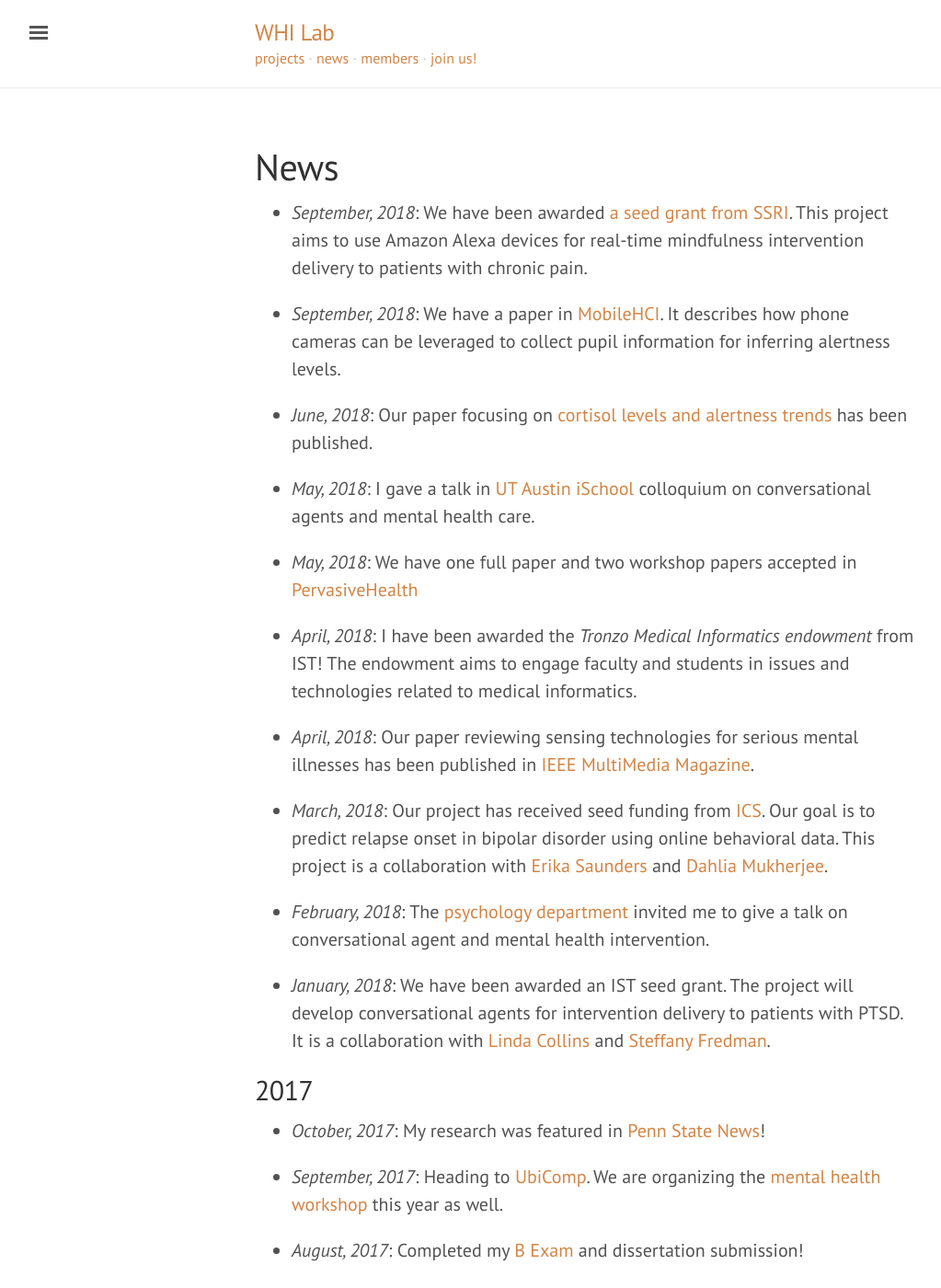
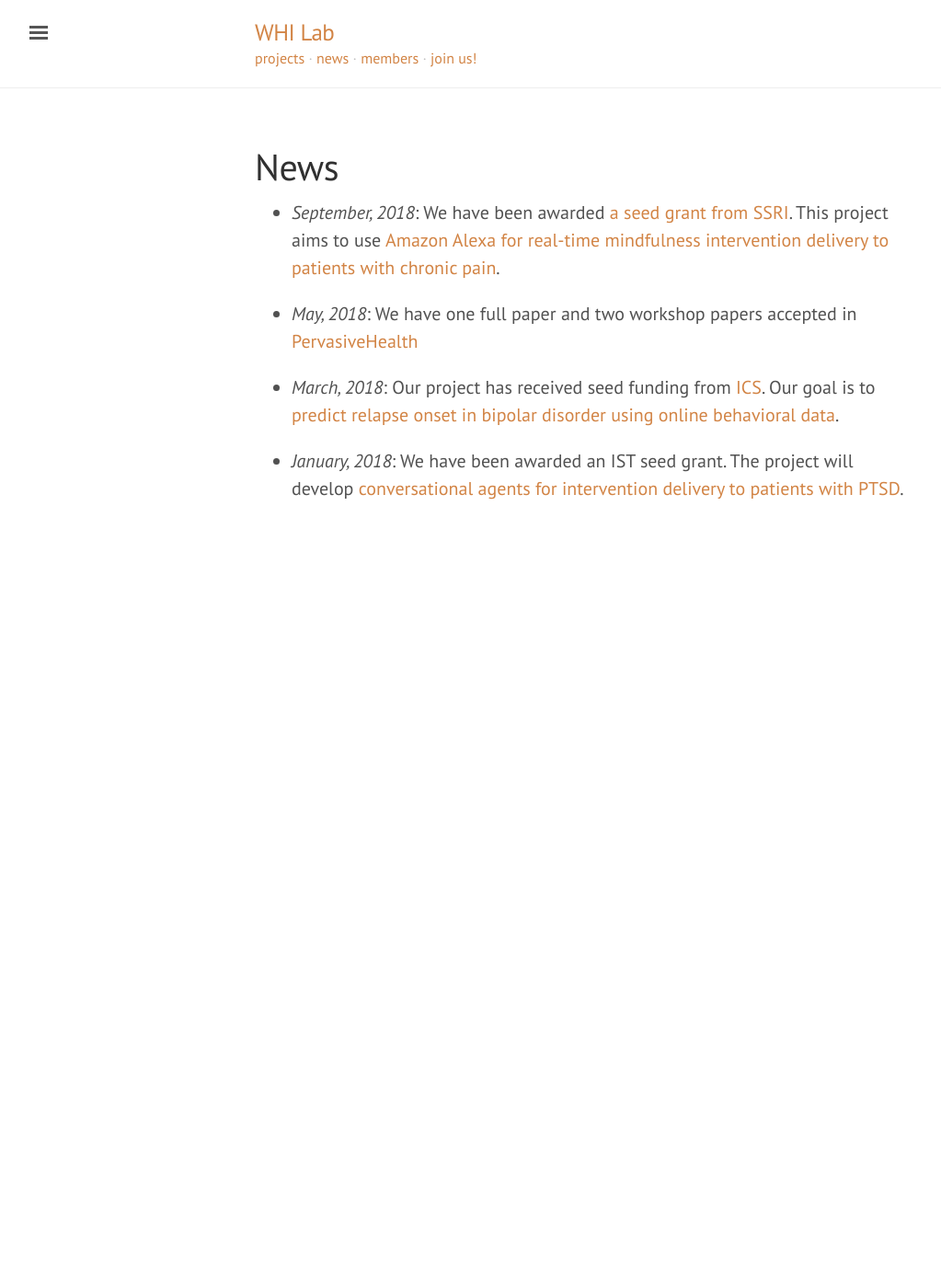
Before and after one commit to whi-lab/whi-lab.github.io, a Jekyll site: the page built from news.markdown, in a window 1280 px wide and 1400 px high. Shown: the whole window at 92% size, without its empty margins (3-1026 px from the left). Built offline with Jekyll 4.4.1, drawn with Linux system fonts in a browser that asks for light colours; nearby versions of some CDN libraries; some web fonts are replaced; some of the changed text lies outside the part shown.

Commit message:
Updates news content

```diff
--- a/news.markdown
+++ b/news.markdown
@@ -3,69 +3,10 @@ title: News
 layout: page
 ---
 
-* _September, 2018_: We have been awarded [a seed grant from SSRI](http://www.ssri.psu.edu/news/2798/seed-grants-support-opioid-research-announced). This project aims to use Amazon Alexa devices for real-time mindfulness intervention delivery to patients with chronic pain.
-
-* _September, 2018_: We have a paper in [MobileHCI](https://dl.acm.org/citation.cfm?doid=3229434.3229456). It describes how phone cameras can be leveraged to collect pupil information for inferring alertness levels.
-
-* _June, 2018_: Our paper focusing on [cortisol levels and alertness trends](https://link.springer.com/article/10.1007%2Fs00779-018-1164-z) has been published.
-
-* _May, 2018_: I gave a talk in [UT Austin iSchool](https://www.ischool.utexas.edu/) colloquium on conversational agents and mental health care.
+* _September, 2018_: We have been awarded [a seed grant from SSRI](http://www.ssri.psu.edu/news/2798/seed-grants-support-opioid-research-announced). This project aims to use [Amazon Alexa for real-time mindfulness intervention delivery to patients with chronic pain](/projects/ca-chronic-pain).
 
 * _May, 2018_: We have one full paper and two workshop papers accepted in [PervasiveHealth](http://pervasivehealth.org/)
 
-* _April, 2018_: I have been awarded the _Tronzo Medical Informatics endowment_ from IST! The endowment aims to engage faculty and students in issues and technologies related to medical informatics.
+* _March, 2018_: Our project has received seed funding from [ICS](https://ics.psu.edu/). Our goal is to [predict relapse onset in bipolar disorder using online behavioral data](/projects/bd-prediction.html).
 
-* _April, 2018_: Our paper reviewing sensing technologies for serious mental illnesses has been published in [IEEE MultiMedia Magazine](https://ieeexplore.ieee.org/document/8337826/).
-
-* _March, 2018_: Our project has received seed funding from [ICS](https://ics.psu.edu/). Our goal is to predict relapse onset in bipolar disorder using online behavioral data. This project is a collaboration with [Erika Saunders](https://profiles.psu.edu/profiles/display/112378) and [Dahlia Mukherjee](https://profiles.psu.edu/profiles/display/158660182).
-
-* _February, 2018_: The [psychology department](http://psych.la.psu.edu/) invited me to give a talk on conversational agent and mental health intervention.
-
-* _January, 2018_: We have been awarded an IST seed grant. The project will develop conversational agents for intervention delivery to patients with PTSD. It is a collaboration with [Linda Collins](https://www.methodology.psu.edu/people/lcollins) and [Steffany Fredman](http://hhd.psu.edu/hdfs/directory/Bio.aspx?id=Fredman).
-
-2017
-----
-
-* _October, 2017_: My research was featured in [Penn State News](http://news.psu.edu/story/487158/2017/10/10/academics/new-ist-professor-hopes-revolutionize-mental-healthcare-global)!
-
-* _September, 2017_: Heading to [UbiComp](http://ubicomp.org/ubicomp2017/). We are organizing the [mental health workshop](https://ubicomp-mental-health.github.io/workshop-2017.html) this year as well.
-
-* _August, 2017_: Completed my [B Exam](http://gradschool.cornell.edu/requirements/exams/exams-phd) and dissertation submission!
-
-* _May, 2017_: I will be joining the [College of Information Science & Technology](https://ist.psu.edu/) at Penn State as an Assistant Professor this Fall! Exciting time ahead.
-
-* _April, 2017_: We will continue to organize the [workshop focusing on mental health](https://ubicomp-mental-health.github.io/workshop-2017.html) in UbiComp 2017.
-
-2016
-----
-
-* _October, 2016_: A large scale study [replicated our phone based sleep algorithm](blog/sleep-algorithm-replication.html).
-
-* _September, 2016_: Looking forward to UbiComp. We have got [three papers](publications.html) accepted this year.
-
-* _September, 2016_: We have got [a best paper award](https://dl.acm.org/citation.cfm?id=2935383) in MobileHCI!
-
-* _August, 2016_: We are organizing a [workshop focusing on mental health](https://ubicomp-mental-health.github.io/workshop-2016.html) in this year's UbiComp.
-
-* _July, 2016_: I have been selected to participate in [HDE Summer Institute](http://hdexplore.calit2.net/hde-summer-institute-2016/)!
-
-* _February, 2016_: We did a webinar on our recent work about [circadian rhythms and alertness](http://hdexplore.calit2.net/webinar-21116/).
-
-2015
-----
-
-* _November, 2015_: Our article on detecting social rhythms instability of patients with bipolar disorder has been accepted by [JAMIA](http://jamia.oxfordjournals.org/).
-
-* _September 5 – 11, 2015_: I had a great time in Osaka for UbiComp 2015.  We had one paper on using [social media to infer jet lag](http://dl.acm.org/citation.cfm?id=2807522). I also presented my work in doctoral school.
-
-* _August 29th, 2015_: I will be at Microsoft Research working with [Mary Czerwinski](http://research.microsoft.com/en-us/people/marycz/) during the fall.
-
-* _August 11 — 12, 2015_: Traveled to Portland to join the annual [ISTC-PC](http://istc-pc.washington.edu/) retreat.
-
-* _July, 2015_: Our paper on behavioral sensing of outpatients and inpatients with Schizophrenia by [Psychiatric Services](http://ps.psychiatryonline.org/doi/full/10.1176/appi.ps.201500130).
-
-* _April, 2015_: Our article on in-situ design for mental illness has been accepted in [MobileHCI](http://dl.acm.org/citation.cfm?id=2785866).
-
-* _May, 2015_: I was a student volunteer for UbiComp PC meeting. It was a great learning experience.
-
-* _March, 2015_: I attended CSCW at Vancouver. I presented the paper on [measuring societal happiness from geolocated images](http://dl.acm.org/citation.cfm?id=2675186) paper. We also had another paper from [MoodLight](http://dl.acm.org/citation.cfm?id=2675191) project.
+* _January, 2018_: We have been awarded an IST seed grant. The project will develop [conversational agents for intervention delivery to patients with PTSD](/projects/ca-ptsd.html).
```
